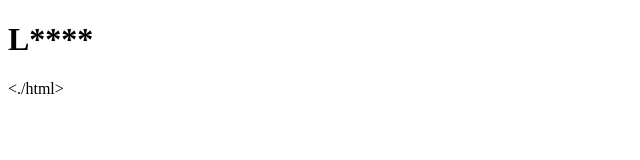
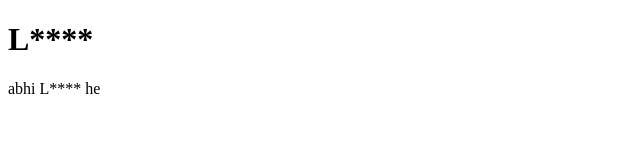
Before and after one commit to Damodhar57/FullStack, a plain HTML site: page index.html in a window 1280 px wide. Shown: the full height of the page, 0-640 px from the left. Drawn offline with Linux system fonts and the light colour scheme.

Commit message:
L lagana tha

```diff
--- a/index.html
+++ b/index.html
@@ -5,5 +5,6 @@
   </head>
   <body>
     <h1>L****</h1>
+    <p>abhi L**** he</p>
   </body>
-  <./html>
+  </html>
```
